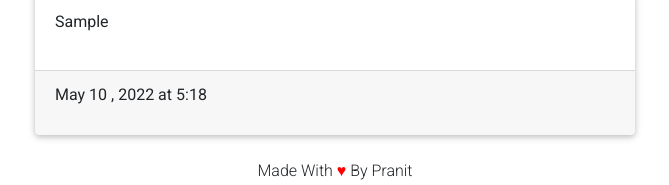
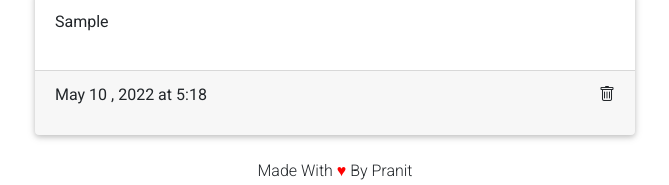
Before and after one commit to pranitway/GifUI, a React (Create React App) app: page / in a window 1280 px wide. Both pictures are taken after typing "Sample" into the empty fields and a click on the button "SAVE". Shown: the part 299-484 px from the top of the page, without its empty margins (305-974 px from the left). Built offline with nearby package versions, Linux system fonts and the light colour scheme.

Commit message:
Gif Post
This app can handle post and also we can post gif with that post. gif's will be fetch from giphy api.

```diff
--- a/package.json
+++ b/package.json
@@ -7,6 +7,7 @@
     "@testing-library/react": "^13.2.0",
     "@testing-library/user-event": "^13.5.0",
     "axios": "^0.27.2",
+    "bootstrap-icons": "^1.8.1",
     "mdbreact": "^5.2.0",
     "react": "^17.0.2",
     "react-dom": "^17.0.2",
--- a/src/App.css
+++ b/src/App.css
@@ -62,3 +62,7 @@
 .heart {
     color: red;
 }
+
+.delete-icon:hover {
+    color: blue;
+}
--- a/src/App.js
+++ b/src/App.js
@@ -3,6 +3,7 @@ import "./App.css";
 // import "@fortawesome/fontawesome-free/css/all.min.css";
 import "bootstrap-css-only/css/bootstrap.min.css";
 import "mdbreact/dist/css/mdb.css";
+import "bootstrap-icons/font/bootstrap-icons.css";
 import React from "react";
 import WritePost from "./components/WritePost";
 
@@ -62,11 +63,14 @@ class App extends React.Component {
         this.setState({ posts, post: {} });
     };
 
-    deletePost = () => {};
-
-    // handleGifBtn = () => {
-
-    // }
+    deletePost = (id) => {
+        let posts = this.state.posts;
+        posts = posts.filter((post) => {
+            if (post.id !== id) return post;
+        });
+        // console.log(id, posts);
+        this.setState({ posts });
+    };
 
     gifCompToggle = () => {
         let showGifComp = this.state.gifComponent ? false : true;
@@ -85,6 +89,7 @@ class App extends React.Component {
                     posts={this.state.posts}
                     post={this.state.post}
                     gifComponent={this.state.gifComponent}
+                    deletePost={this.deletePost}
                 />
             </React.Fragment>
         );
--- a/src/components/SavedPost.jsx
+++ b/src/components/SavedPost.jsx
@@ -1,7 +1,7 @@
 import { React } from "react";
 
 const SavedPost = (props) => {
-    const { posts } = props;
+    const { posts, deletePost } = props;
     // console.log(posts);
     let month = [
         "Jan",
@@ -33,12 +33,16 @@ const SavedPost = (props) => {
                     ) : null}
                 </div>
 
-                <div className="card-footer">
+                <div className="card-footer d-flex justify-content-between">
                     <p>
                         {month[card.date.getMonth()]} {card.date.getDate()} ,{" "}
                         {card.date.getFullYear()} at {card.date.getHours()}:
                         {card.date.getMinutes().toString().padStart(2, "0")}
                     </p>
+                    <i
+                        class="bi bi-trash delete-icon"
+                        onClick={() => deletePost(card.id)}
+                    ></i>
                 </div>
             </div>
         );
--- a/src/components/WritePost.jsx
+++ b/src/components/WritePost.jsx
@@ -13,6 +13,7 @@ class WritePost extends Component {
             posts,
             post,
             gifComponent,
+            deletePost,
         } = this.props;
 
         console.log(post.gifUrl);
@@ -70,7 +71,7 @@ class WritePost extends Component {
                         </div>
                     </div>
                     <div className="">
-                        <SavedPost posts={posts} />
+                        <SavedPost posts={posts} deletePost={deletePost} />
                     </div>
                 </div>
                 <p className="text-center">
```
Also changed, not shown: 1 other file (tests, documents, lock files or other folders).
